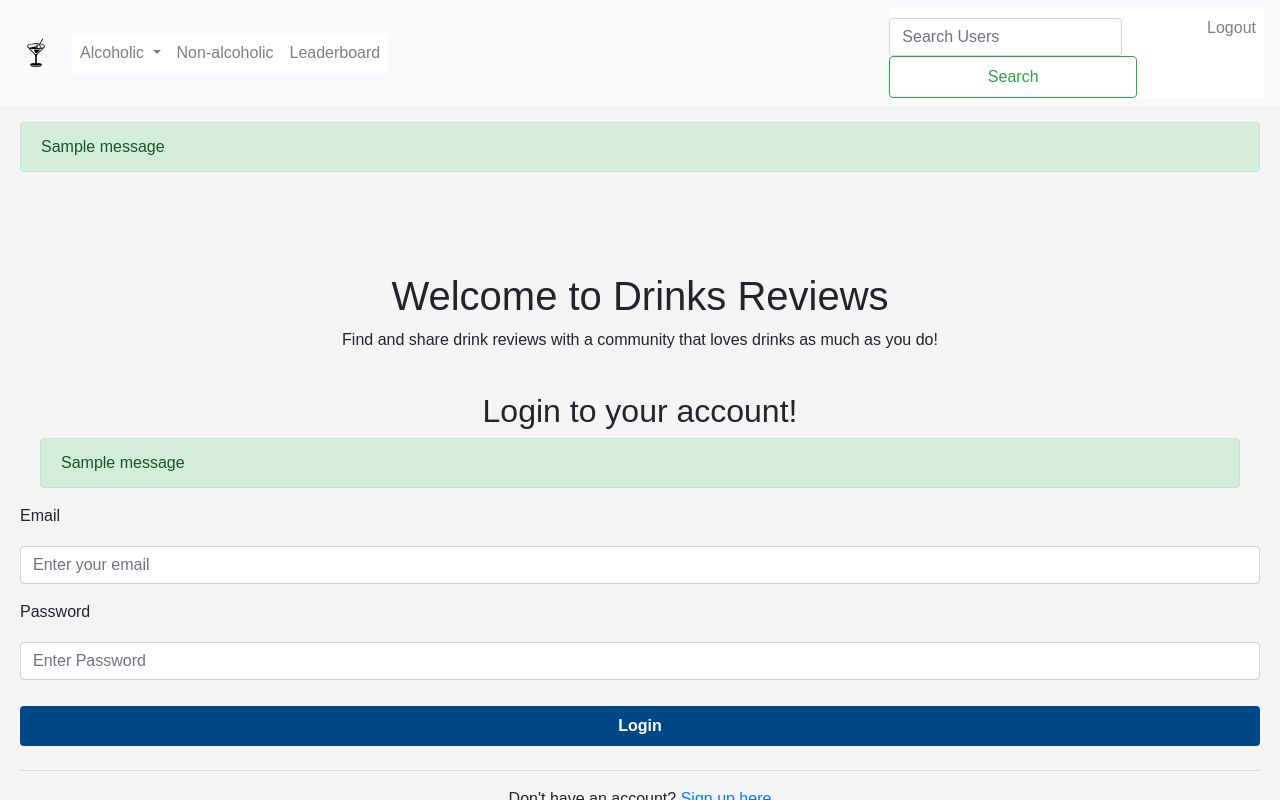
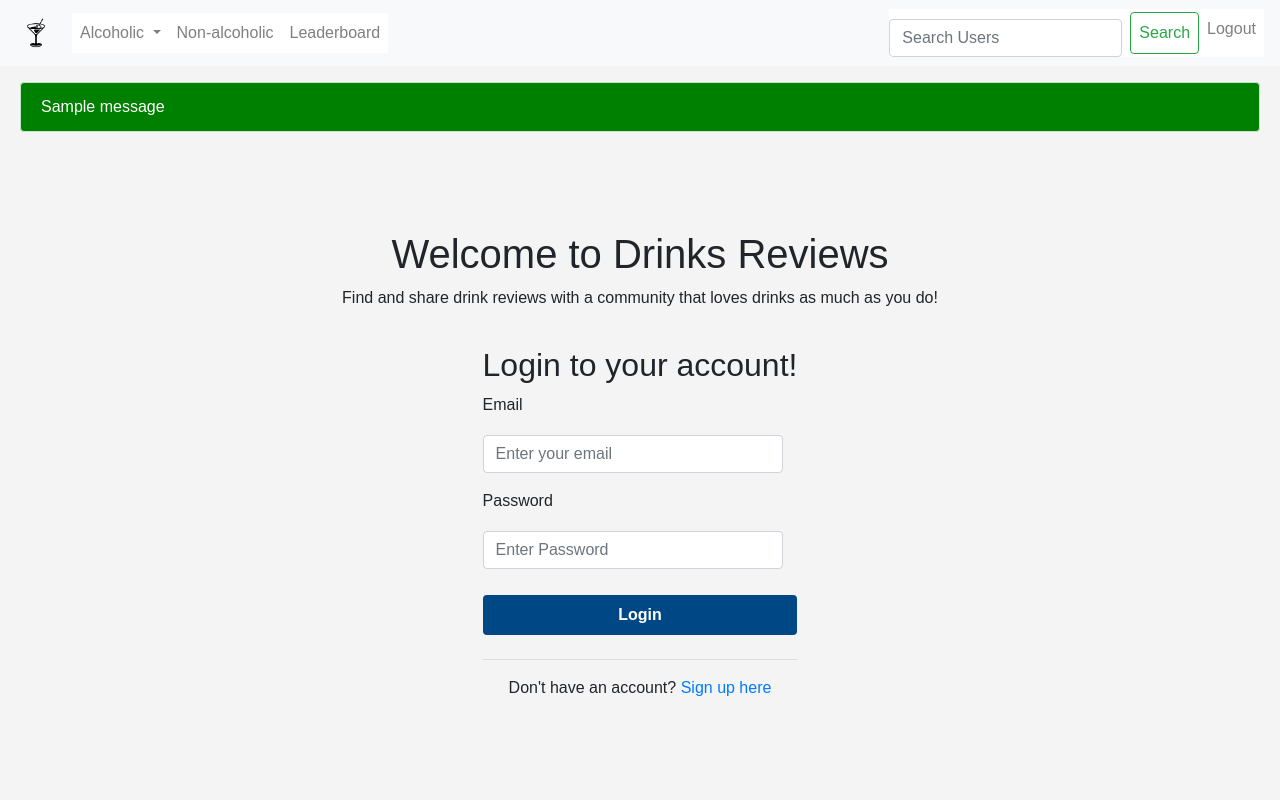
Before and after one commit to skiYur/CITS3403, a Flask app: page /login in a window 1280 px wide. Run offline with Flask 3, Linux system fonts and the light colour scheme; one stand-in notice (Sample message) is shown; some libraries are stand-ins or nearby versions.

Commit message:
fixed double up flash messages, centred login and signup forms

```diff
--- a/app/static/css/Project.css
+++ b/app/static/css/Project.css
@@ -89,3 +89,18 @@ input, .btn {
     margin-right: 10px; /* Add some space between the avatar and the username */
     vertical-align: middle;
 }
+
+.flash-message.alert-success {
+    background-color: green;
+    color: white;
+}
+
+.flash-message.alert-danger {
+    background-color: red;
+    color: white;
+}
+
+.flash-message.alert-warning {
+    background-color: orange;
+    color: white;
+}
--- a/app/static/js/auth.js
+++ b/app/static/js/auth.js
@@ -9,17 +9,30 @@ document.addEventListener('DOMContentLoaded', function() {
                 restrictedLinks.forEach(link => {
                     link.addEventListener('click', function(event) {
                         event.preventDefault();
-                        alert('Please log in or sign up to use this feature.');
+                        showFlash('Please log in or sign up to use this feature.', 'danger');
                     });
                 });
 
                 restrictedButtons.forEach(button => {
                     button.addEventListener('click', function(event) {
                         event.preventDefault();
-                        alert('Please log in or sign up to use this feature.');
+                        showFlash('Please log in or sign up to use this feature.', 'danger');
                     });
                 });
             }
         })
         .catch(error => console.error('Error fetching login status:', error));
 });
+
+function showFlash(message, category) {
+    const flashContainer = document.getElementById('flash-message-container');
+    const flashMessage = document.createElement('div');
+    flashMessage.classList.add('flash-message', 'alert', `alert-${category}`);
+    flashMessage.textContent = message;
+
+    flashContainer.appendChild(flashMessage);
+
+    setTimeout(() => {
+        flashMessage.remove();
+    }, 3000);
+}
--- a/app/templates/base.html
+++ b/app/templates/base.html
@@ -8,6 +8,43 @@
     <link rel="stylesheet" href="{{ url_for('static', filename='css/Project.css') }}">
     <link rel="stylesheet" href="{{ url_for('static', filename='css/homepage.css') }}">
     <link rel="stylesheet" href="https://cdnjs.cloudflare.com/ajax/libs/font-awesome/5.15.4/css/all.min.css">
+    <style>
+        .navbar-nav .form-inline .form-control {
+            width: auto;
+            display: inline-block;
+            margin-right: 10px;
+        }
+        .navbar-nav .form-inline .btn {
+            width: auto;
+            display: inline-block;
+        }
+        .flash-message.alert-success {
+            background-color: green;
+            color: white;
+        }
+        .flash-message.alert-danger {
+            background-color: red;
+            color: white;
+        }
+        .flash-message.alert-warning {
+            background-color: orange;
+            color: white;
+        }
+        .form-container {
+            display: flex;
+            flex-direction: column;
+            align-items: center;
+            justify-content: center;
+            height: calc(100vh - 150px); /* Adjust height to center the form */
+        }
+        .form-container .form-group {
+            width: 100%;
+            max-width: 300px;
+        }
+        .form-container .btn {
+            width: 100%;
+        }
+    </style>
 </head>
 <body>
     <header>
@@ -52,13 +89,15 @@
 
     <div class="container mt-3">
         <!-- Flash Messages -->
+        <div id="flash-message-container">
             {% with messages = get_flashed_messages(with_categories=true) %}
               {% if messages %}
                 {% for category, message in messages %}
-              <div class="alert alert-{{ category }}">{{ message }}</div>
+                  <div class="flash-message alert alert-{{ category }}">{{ message }}</div>
                 {% endfor %}
               {% endif %}
             {% endwith %}
+        </div>
 
         {% block content %}{% endblock %}
     </div>
--- a/app/templates/login.html
+++ b/app/templates/login.html
@@ -3,34 +3,25 @@
 {% block title %}Login{% endblock %}
 
 {% block content %}
-<div class="loginpage-container" style="margin-top: 50px;">
-    <div class="welcome-container" style="text-align:center; margin-top: 100px;">
+<div class="loginpage-container form-container">
+    <div class="welcome-container" style="text-align:center; margin-bottom: 20px;">
         <h1>Welcome to Drinks Reviews</h1>
         <p>Find and share drink reviews with a community that loves drinks as much as you do!</p>
     </div>
 
-    <div class="login-container" style="margin-top: 40px;">
+    <div class="login-container">
         <h2 class="text-center">Login to your account!</h2>
-        {% with messages = get_flashed_messages(with_categories=true) %}
-            {% if messages %}
-                <div class="container">
-                    {% for category, message in messages %}
-                        <div class="alert alert-{{ category }}">{{ message }}</div>
-                    {% endfor %}
-                </div>
-            {% endif %}
-        {% endwith %}
         <form action="/login" method="post">
-            <div class="d-flex flex-column">
+            <div class="form-group">
                 <label for="email">Email</label>
                 <input type="email" class="form-control mb-3" id="email" name="email" placeholder="Enter your email" required>
             </div>
-            <div class="d-flex flex-column">
+            <div class="form-group">
                 <label for="password">Password</label>
                 <input type="password" class="form-control mb-3" id="password" name="password" placeholder="Enter Password" required>
             </div>
             <div class="text-center">
-                <button type="submit" class="btn btn-primary mb-2" style="width: 100%; height: 40px;">Login</button>
+                <button type="submit" class="btn btn-primary mb-2">Login</button>
                 <br />
                 <hr />
                 <p>Don't have an account? <a id="signUp" href="/sign-up">Sign up here</a></p>
```
Also changed, not shown: app/templates/search_results.html (+16 -0 lines), app/templates/sign_up.html (+18 -11 lines), app/static/images/avatars/OIP.jpeg (added), instance/database.db. Lines whose indentation alone changed are shown as unchanged.
